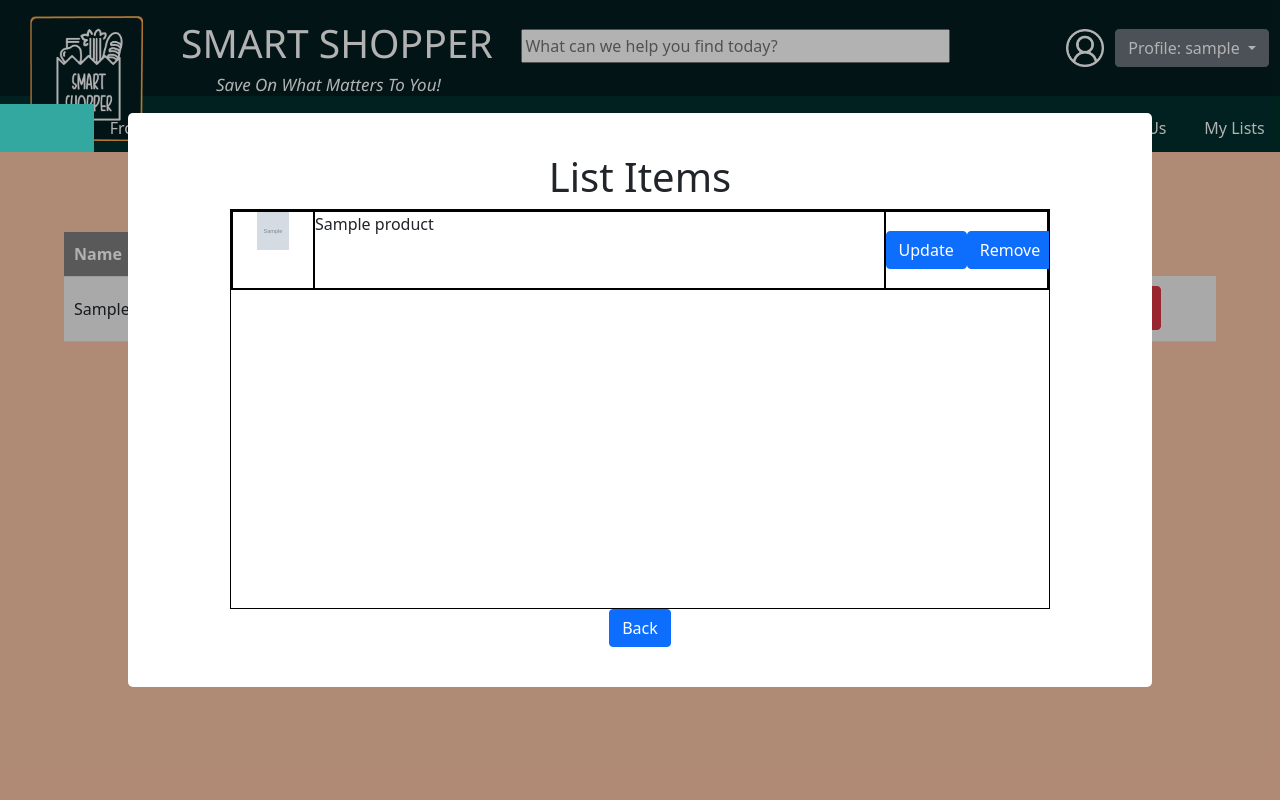
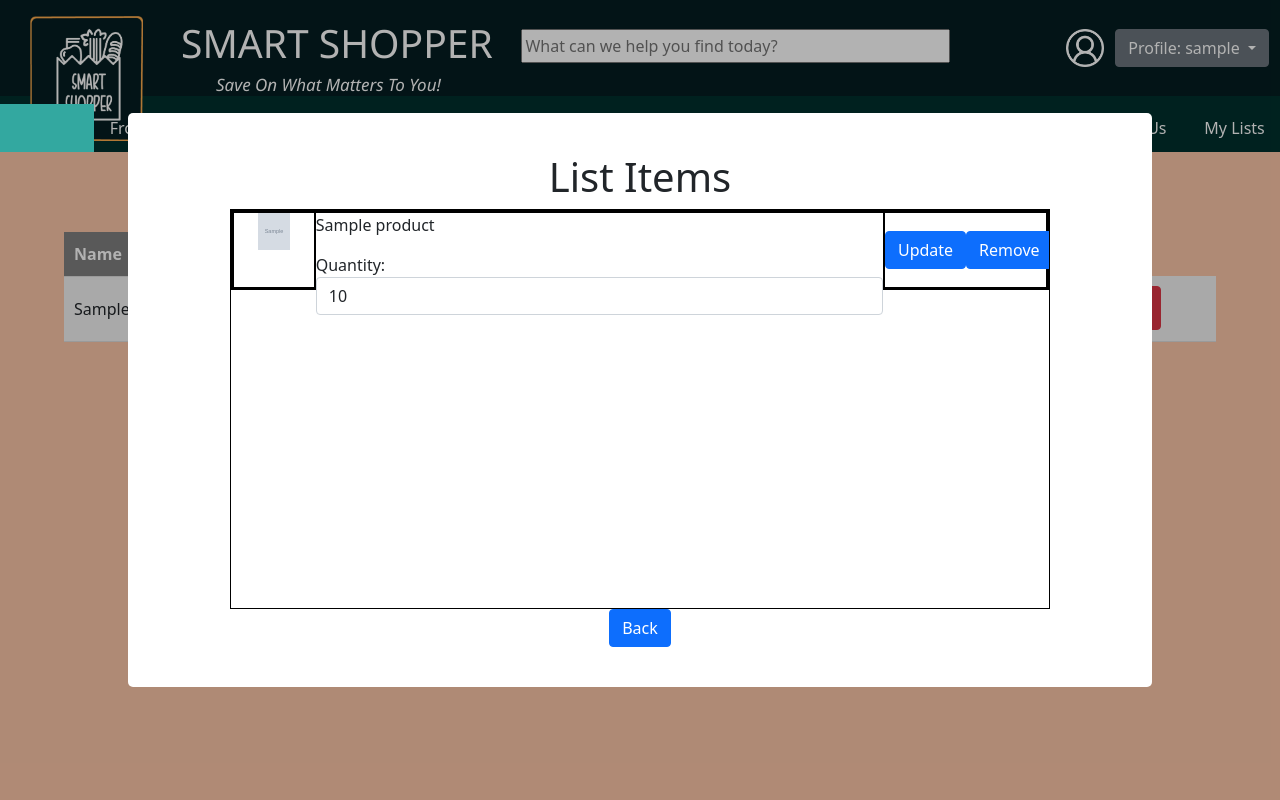
Before and after one commit to Zion-Haye/Matrix-SmartShopper, a Django app: page /ViewListItems/1/ in a window 1280 px wide. Run offline with Django 3.2, Linux system fonts and the light colour scheme; a user stored in the database is signed in; tables that the repository leaves empty hold one stand-in row (values such as "Sample post"); grey boxes marked "Sample" are stand-in pictures.

Commit message:
Updated List Page Functionality

```diff
--- a/smartshopperapp/static/stylesheets/viewitemsmodal.css
+++ b/smartshopperapp/static/stylesheets/viewitemsmodal.css
@@ -78,13 +78,24 @@
     width:100%;
     height: 10vh;
 
+    /* display:flex;
+    justify-content: center;
+    align-items: flex-start;
+ */
+    border:0.5px solid black;
+
+
+}
+
+.view-list-form{
+    width:100%;
+    height: 100%;
+
     display:flex;
     justify-content: center;
     align-items: flex-start;
 
     border:0.5px solid black;
-
-
 }
 
 .view-list-item-image-container{
--- a/smartshopperapp/templates/catalogue.html
+++ b/smartshopperapp/templates/catalogue.html
@@ -175,7 +175,7 @@
 
                             <div class="catalogue-items-form-quantity-container">
                                 <label for="quantity">Quantity:</label>
-                                <input type="number" class="form-control" id="product_quantity" name="product_quantity" min="0"  max="20" value="1">
+                                <input type="number" class="form-control" id="product_quantity" name="product_quantity" min="0"  max="20" value="1" required>
                             </div>
 
                             <div>
@@ -228,7 +228,7 @@
                                     {% csrf_token %}
                                     <div class="cart-items-form-quantity-container">
                                         <label for="quantity">Quantity:</label>
-                                        <input type="number" class="form-control" id="product_quantity" name="product_quantity" min="0" value="{{listitem.item_quantity}}">
+                                        <input type="number" class="form-control" id="product_quantity" name="product_quantity" min="0" value="{{listitem.item_quantity}}" required>
                                         <input type="hidden" id="product_id" name="product_id" value="{{listitem.product.id}}">
 
                                     </div>
@@ -281,7 +281,7 @@
 
                                     <div class="confirm-list-item-quantity-container">
                                         <label for="quantity">Quantity:</label>
-                                        <input type="number" class="form-control" id="product_quantity" name="product_quantity" min="0" value="{{confirmlistitem.item_quantity}}">
+                                        <input type="number" class="form-control" id="product_quantity" name="product_quantity" min="0" value="{{confirmlistitem.item_quantity}}" required>
                                         <input type="hidden" id="product_id" name="product_id" value="{{confirmlistitem.product.id}}">
                                     </div>
 
--- a/smartshopperapp/templates/displaylists.html
+++ b/smartshopperapp/templates/displaylists.html
@@ -103,6 +103,9 @@
 
                         {% for listitem in listitems %}
                             <div class="view-list-item-container">
+                                <form class="view-list-form" action="/MyLists/UpdateItem/" method="POST">
+                                    {% csrf_token %}
+
 
                                 <div class="view-list-item-image-container">
                                     <img src="{{listitem.product.image}}">
@@ -113,13 +116,18 @@
                                         <p>{{listitem.product.full_item_name}}</p>
                                     </div>
                                     <div>
-
+                                        <label for="quantity">Quantity:</label>
+                                        <input type="number" class="form-control" id="product_quantity" name="product_quantity" min="0" value="{{listitem.item_quantity}}" required>
+                                        <input type="hidden" id="product_id" name="product_id" value="{{listitem.product.id}}">
+                                        <input type="hidden" id="list_id" name="list_id" value="{{listitem.list.id}}">
                                     </div>
                                 </div>
                                 <div class = "view-list-item-button-container">
                                     <button class="btn btn-primary">Update</button>
-                                    <button  onclick="window.location.href='/DeleteProductFromList/{{confirmlistitem.product.id}}/'" class="btn btn-primary">Remove</button>
+                                    <button  onclick="window.location.href='/MyLists/RemoveItem/{{listitem.list.id}}/{{listitem.product.id}}/'" class="btn btn-primary">Remove</button>
                                 </div>
+
+                                </form>
 
                             </div>
                         {% endfor %}
--- a/smartshopperapp/urls.py
+++ b/smartshopperapp/urls.py
@@ -28,8 +28,10 @@ urlpatterns = [
     path('GroceryResults/',views.display_grocery_results, name="display_grocery_results"),
     path('DeleteAccount/', views.delete_account, name="delete_account"),
     path('Catalogue/UpdateItem/', views.update_product_quantity_from_catalogue , name="update_product_quantity_from_catalogue"),
-    path('SelectList/<list_id>/', views.select_list , name="select_list")
+    path('SelectList/<list_id>/', views.select_list , name="select_list"),
 
 
+    path('MyLists/RemoveItem/<list_id>/<product_id>/',views.remove_item_from_mylist, name="remove_item_from_mylist"),
+    path('MyLists/UpdateItem/',views.update_item_from_mylist, name="update_item_from_mylist")
 
 ]
--- a/smartshopperapp/views.py
+++ b/smartshopperapp/views.py
@@ -365,6 +365,44 @@ def select_list(request , list_id):
         return redirect ('/SelectCategory/')
 
 
+def remove_item_from_mylist(request , list_id , product_id):
+
+    if request.user.is_authenticated:
+        #user = request.user
+
+        print("Remove item from mylist")
+        print(list_id)
+        print(product_id)
+
+        list = find_list_by_id(list_id)
+        product = get_product_by_id(product_id)
+
+        delete_item_from_list_item(list , product)
+
+        return redirect ('/ViewListItems/' + list_id + '/')
+
+
+def update_item_from_mylist (request):
+    if request.user.is_authenticated:
+        #user = request.user
+        if request.method=="POST":
+
+            list_id = request.POST.get('list_id')
+            product_id = request.POST.get('product_id')
+            quantity = request.POST.get('product_quantity')
+
+            print("Update item from mylist")
+            print(list_id)
+            print(product_id)
+            print(quantity)
+
+            list = find_list_by_id(list_id)
+            product = get_product_by_id(product_id)
+
+            update_list_item_quantity(list , product, quantity)
+
+            return redirect ('/ViewListItems/' + list_id + '/')
+
 
 #User Account
 def display_account_page(request):
```
